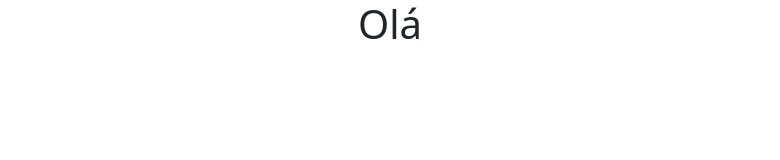
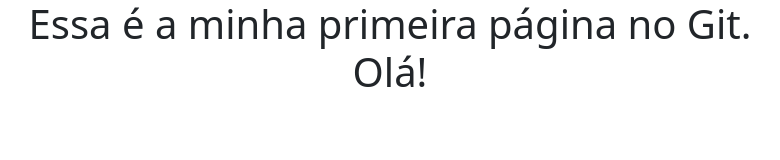
Before and after one commit to JaquelineIde/portfolio, a plain HTML site: page index.html in a window 1280 px wide. Shown: the whole page, without its empty margins (250-1030 px from the left). Drawn offline with Linux system fonts and the light colour scheme.

Commit message:
Atualização do index.html

```diff
--- a/index.html
+++ b/index.html
@@ -12,7 +12,9 @@
         <div class="row">
             <div class="col-12">
                 <h1 class="text-center">
-                    Olá
+                    Essa é a minha primeira página no Git.
+                    <br>
+                    Olá!
                 </h1>
             </div>
         </div>
```
